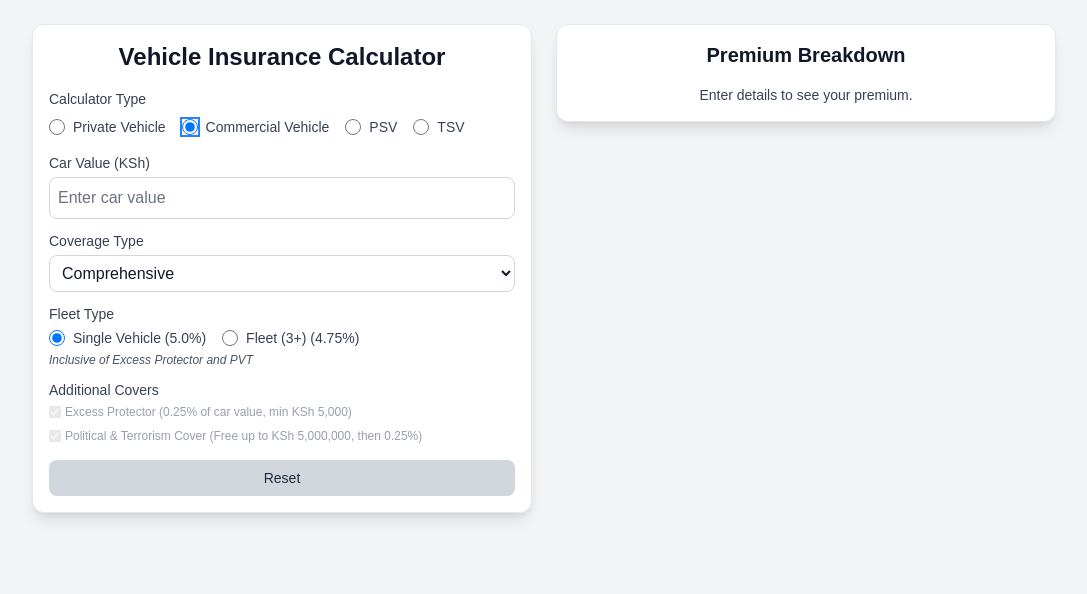
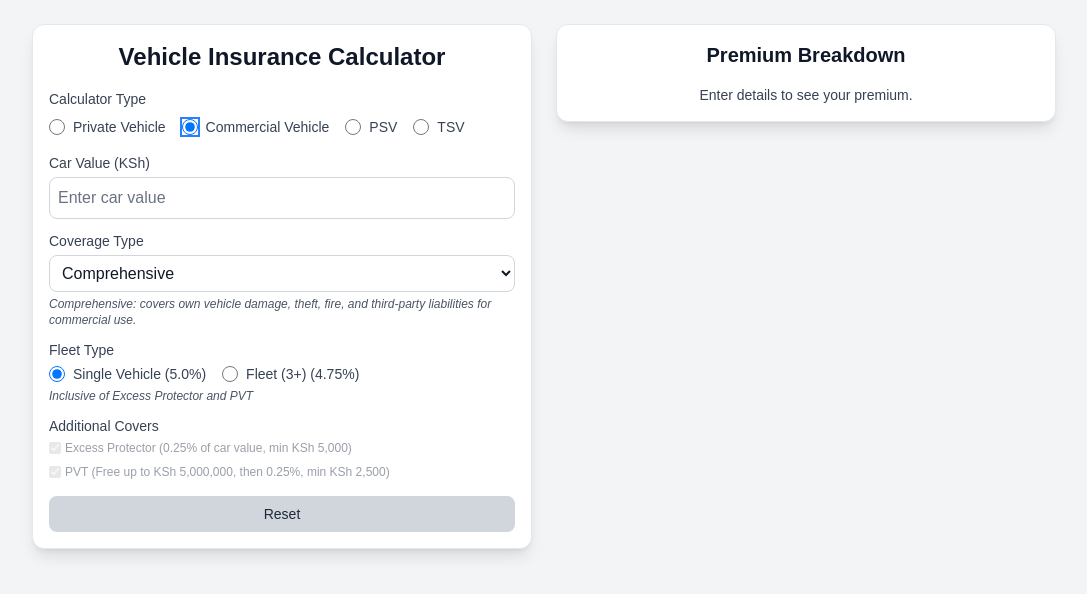
Before and after one commit to Caleb-Kiune/insurance-calculator, a Next.js app: page /calculator in a window 1280 px wide. Both pictures are taken after a click on the radio button "Commercial Vehicle". Shown: the top 594 px of the page, without its empty margins (96-1183 px from the left). Built offline with nearby package versions, Linux system fonts and the light colour scheme.

Commit message:
update tooltips

```diff
--- a/src/app/calculator/page.tsx
+++ b/src/app/calculator/page.tsx
@@ -49,10 +49,11 @@ export default function CalculatorPage() {
   const isPvtInclusive = useMemo(() => {
     const value = Number(carValue || 0);
     if (value === 0) return false;
+    if (calculatorType === "private" && coverageType === "comprehensive") return value <= 4_000_000;
     if (calculatorType === "commercial" && commercialCoverageType === "comprehensive") return value <= 5_000_000;
     if (calculatorType === "psv" || calculatorType === "tsv") return value <= 5_000_000;
     return false;
-  }, [calculatorType, commercialCoverageType, carValue]);
+  }, [calculatorType, coverageType, commercialCoverageType, carValue]);
 
   // Private vehicle premium calculation
   const calculatePrivatePremium = useCallback((
@@ -335,6 +336,20 @@ export default function CalculatorPage() {
     "third-party": "Covers only damage or injury you cause to others.",
   };
 
+  const commercialCoverageDescriptions: Record<string, string> = {
+    comprehensive:
+      "Comprehensive: covers own vehicle damage, theft, fire, and third-party liabilities for commercial use.",
+    "third-party":
+      "Third Party Only: covers damage or injury you cause to others; your vehicle is not covered.",
+  };
+
+  const pvtLabelText = useMemo(() => {
+    if (calculatorType === "private") {
+      return "PVT (Free up to KSh 4,000,000, then 0.25%, min KSh 2,500)";
+    }
+    return "PVT (Free up to KSh 5,000,000, then 0.25%, min KSh 2,500)";
+  }, [calculatorType]);
+
   const handleCarValueChange = (e: React.ChangeEvent<HTMLInputElement>) => {
     const rawValue = e.target.value.replace(/,/g, ""); // remove commas
     if (rawValue === "") {
@@ -469,6 +484,9 @@ export default function CalculatorPage() {
                   <option value="comprehensive">Comprehensive</option>
                   <option value="third-party">Third Party Only</option>
                 </select>
+                <p className="mt-1 text-xs text-gray-600 italic">
+                  {commercialCoverageDescriptions[commercialCoverageType]}
+                </p>
               </div>
 
               {commercialCoverageType === "comprehensive" && (
@@ -770,7 +788,7 @@ export default function CalculatorPage() {
                   className="w-3 h-3 text-blue-600 border-gray-300 focus:ring-blue-500 focus:ring-1"
                 />
                 <label htmlFor="politicalTerrorismCover" className="ml-1 text-xs text-gray-700">
-                  Political & Terrorism Cover (Free up to KSh 5,000,000, then 0.25%)
+                  {pvtLabelText}
                 </label>
               </div>
             </div>
@@ -808,19 +826,19 @@ export default function CalculatorPage() {
                   Basic Premium
                   {calculatorType === "private" && coverageType === "comprehensive" && basicPremium! > 0 && carValue !== "" && (
                     <span className="text-gray-500 font-normal">
-                      {" "}({((basicPremium! / Number(carValue)) * 100).toFixed(1)}% of Car Value)
+                      {" "}({((basicPremium! / Number(carValue)) * 100).toFixed(1)}%)
                     </span>
                   )}
                   {calculatorType === "commercial" && commercialCoverageType === "comprehensive" && (
                     <span className="text-gray-500 font-normal">
-                      {" "}({fleetType === "fleet" ? "4.75" : "5.0"}% of Car Value)
+                      {" "}({fleetType === "fleet" ? "4.75" : "5.0"}%)
                     </span>
                   )}
                   {calculatorType === "psv" && (
-                    <span className="text-gray-500 font-normal"> {" "}(6.0% of Car Value)</span>
+                    <span className="text-gray-500 font-normal"> {" "}(6.0%)</span>
                   )}
                   {calculatorType === "tsv" && (
-                    <span className="text-gray-500 font-normal"> {" "}(5.5% of Car Value)</span>
+                    <span className="text-gray-500 font-normal"> {" "}(5.5%)</span>
                   )}
                   :
                 </span>
@@ -841,7 +859,7 @@ export default function CalculatorPage() {
                     />
                   </div>
                   <div className="flex justify-between">
-                    <span>Political/Terrorism Cover:</span>
+                    <span>PVT{isPvtInclusive ? " (Inclusive)" : ""}:</span>
                     <AnimatedValue
                       value={
                         additionalCovers.politicalTerrorism
@@ -870,7 +888,7 @@ export default function CalculatorPage() {
                     <AnimatedValue value={"KSh 0"} />
                   </div>
                   <div className="flex justify-between">
-                    <span>Political/Terrorism Cover{isPvtInclusive ? " (Inclusive)" : ""}:</span>
+                    <span>PVT{isPvtInclusive ? " (Inclusive)" : ""}:</span>
                     <AnimatedValue
                       value={
                         additionalCovers.politicalTerrorism
@@ -901,7 +919,7 @@ export default function CalculatorPage() {
                     />
                   </div>
                   <div className="flex justify-between">
-                    <span>Political/Terrorism Cover{isPvtInclusive ? " (Inclusive)" : ""}:</span>
+                    <span>PVT{isPvtInclusive ? " (Inclusive)" : ""}:</span>
                     <AnimatedValue
                       value={
                         additionalCovers.politicalTerrorism
@@ -919,12 +937,11 @@ export default function CalculatorPage() {
                 </>
               )}
 
-              {/** Show total basic premium only if there are additional covers */}
-              {(calculatorType === "private" && coverageType === "comprehensive" &&
-                (additionalCovers.excessProtector > 0 || additionalCovers.politicalTerrorism > 0 || additionalCovers.courtesyCar > 0)) && (
+              {/** Always show Total Basic Premium when any add-ons contribute for all calculator types */}
+              {(additionalCovers.excessProtector > 0 || additionalCovers.politicalTerrorism > 0 || additionalCovers.courtesyCar > 0 || additionalCovers.pll > 0) && (
               <div className="border-t border-gray-300 pt-2 flex justify-between font-bold">
                 <span>Total Basic Premium:</span>
-                <AnimatedValue value={formatKES(basicPremium! + additionalCovers.excessProtector + additionalCovers.politicalTerrorism + additionalCovers.courtesyCar)} />
+                  <AnimatedValue value={formatKES(basicPremium! + additionalCovers.excessProtector + additionalCovers.politicalTerrorism + additionalCovers.courtesyCar + additionalCovers.pll)} />
               </div>
               )}
 
```
